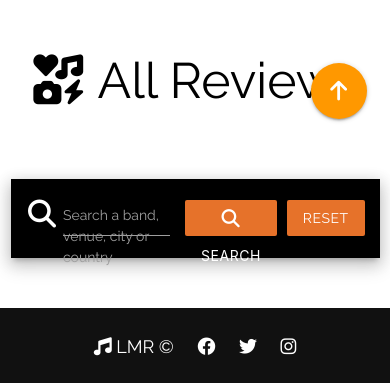
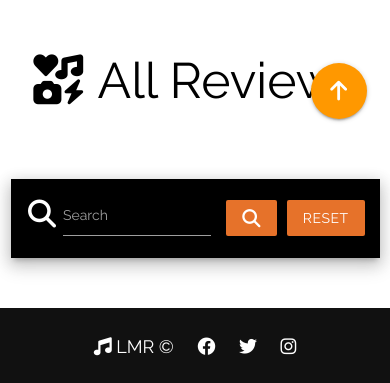
Before and after one commit to JohnLazz/live-music-reviews, a Flask app: page /search in a window 390 px wide. Shown: the part 702-1085 px from the top of the page. Run offline with Flask 2, Linux system fonts and the light colour scheme; data that the repository does not hold is empty; some libraries are stand-ins or nearby versions; some web fonts are replaced.

Commit message:
Update Search and Flash Messages for responsive rendering on small devices

```diff
--- a/static/css/style.css
+++ b/static/css/style.css
@@ -21,6 +21,11 @@ nav {
 /* mobile sidenav text color*/
 .sidenav li > a {
     color: rgb(0, 0, 0);
+}
+
+/* fixes music icon in nav changing position on small devices */
+nav .fas {
+    line-height: inherit;
 }
 
 /*                                                                              ----     HEADER */
--- a/templates/base.html
+++ b/templates/base.html
@@ -59,7 +59,7 @@
         {% if messages %}
         {% for message in messages %}
         <div id="hide"class="row flash-message center">
-            <div class="col s6 offset-s3">
+            <div class="col s10 offset-s1 m6 offset-m3">
                 <div class="card-panel orange">
                     <h4>
                         {{ message }}
--- a/templates/reviews.html
+++ b/templates/reviews.html
@@ -9,10 +9,12 @@
             <div class="input-field col s10 m8">
                 <i class="fas fa-search prefix"></i>
                 <input type="text" name="query" id="query" class="validate white-text" required>
-                <label for="query">Search a band, venue, city or country</label>
+                <label class="hide-on-small-only" for="query">
+                    Search a band, venue, city or country</label>
+                <label class="show-on-small" for="query">Search</label>
             </div>
             <button class="btn left" type="submit">
-                <i class="fas fa-search"></i> Search
+                <i class="fas fa-search"></i>
             </button>
             <a class="btn right review-btn" href="{{ url_for('get_reviews') }}">Reset</a>
         </div>
@@ -21,7 +23,8 @@
 
 <!-- button to take user to top of page -->
 <div class="fixed-action-btn">
-    <a href="#top" class="btn-floating btn-large waves-effect waves-light orange"><i class="fa-solid fa-arrow-up"></i></a>
+    <a href="#top" class="btn-floating btn-large waves-effect waves-light orange">
+        <i class="fa-solid fa-arrow-up"></i></a>
 </div>
 
 <!-- creates card for all reviews in database -->
```
